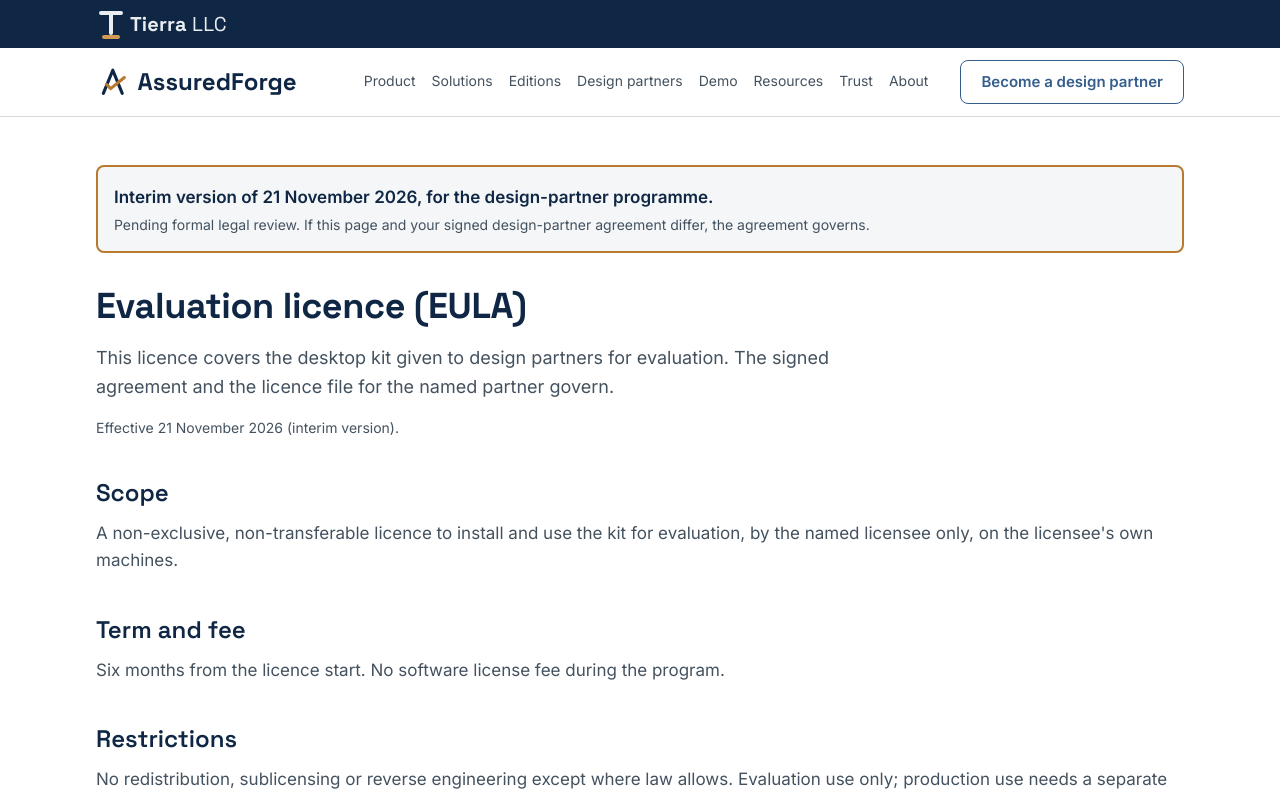
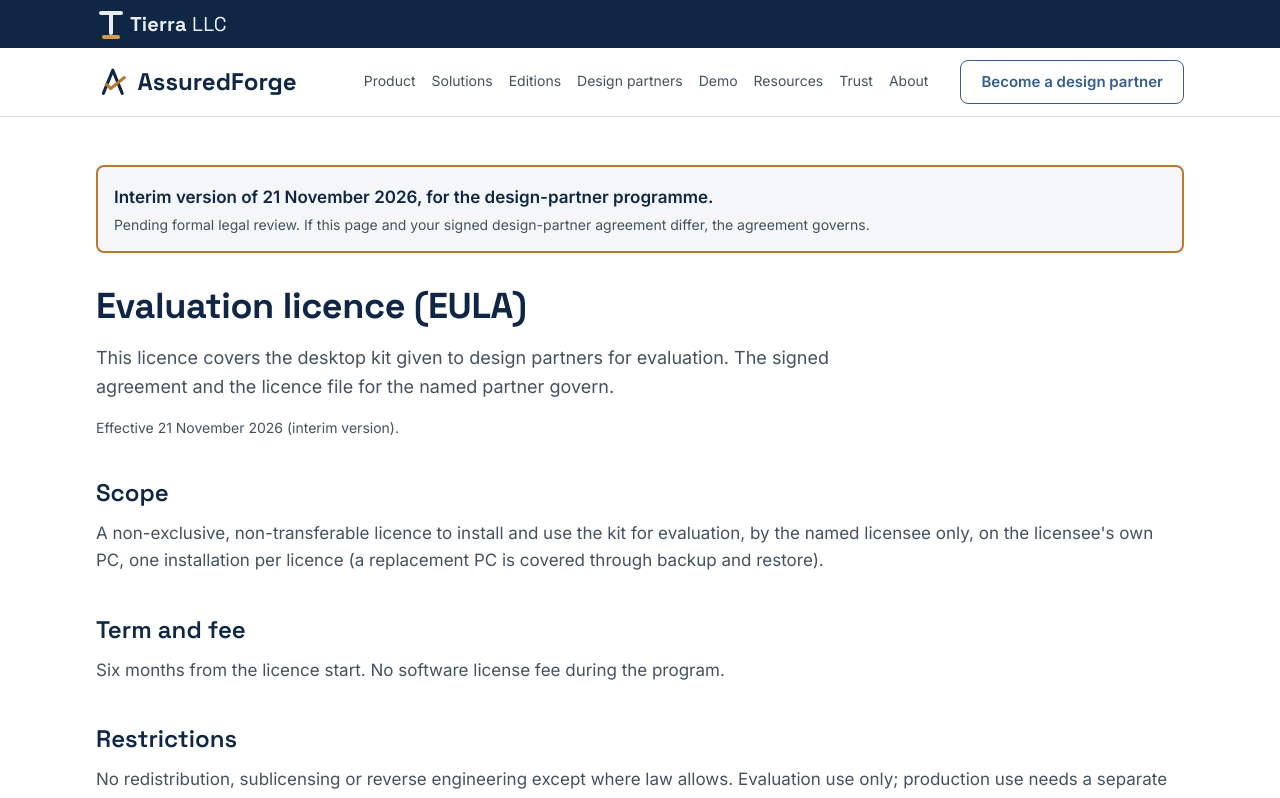
Before and after one commit to burri-us/assuredforge-site, a Next.js app: page /legal/evaluation-licence in a window 1280 px wide. Shown: the top 798 px of the page. Built offline with nearby package versions, Linux system fonts and the light colour scheme.

Commit message:
Evaluation licence, Scope: one installation per licence on the licensee's own PC, replacement PC through backup and restore (assessor change); COUNSEL-LIST.md entry

```diff
--- a/pages/legal/evaluation-licence.tsx
+++ b/pages/legal/evaluation-licence.tsx
@@ -9,7 +9,7 @@ export default function EvaluationLicence() {
       description="Evaluation licence for the AssuredForge desktop kit given to design partners."
       intro="This licence covers the desktop kit given to design partners for evaluation. The signed agreement and the licence file for the named partner govern."
       sections={[
-        { h: "Scope", body: <p>A non-exclusive, non-transferable licence to install and use the kit for evaluation, by the named licensee only, on the licensee&apos;s own machines.</p> },
+        { h: "Scope", body: <p>A non-exclusive, non-transferable licence to install and use the kit for evaluation, by the named licensee only, on the licensee&apos;s own PC, one installation per licence (a replacement PC is covered through backup and restore).</p> },
         { h: "Term and fee", body: <p>Six months from the licence start. No software license fee during the program.</p> },
         { h: "Restrictions", body: <p>No redistribution, sublicensing or reverse engineering except where law allows. Evaluation use only; production use needs a separate written authorization.</p> },
         { h: "Confidentiality", body: <p>Each party keeps confidential the non-public information it receives from the other in the evaluation, uses it only for the evaluation, and shares it only with people who need it for that purpose and are bound to keep it confidential. This does not apply to information that is public, that the recipient already had or develops independently, or that it receives lawfully from someone else, or to disclosure the law requires. A separate mutual non-disclosure agreement is available where required; if one is signed, it governs confidentiality.</p> },
```
Also changed, not shown: 1 other file (tests, documents, lock files or other folders).
